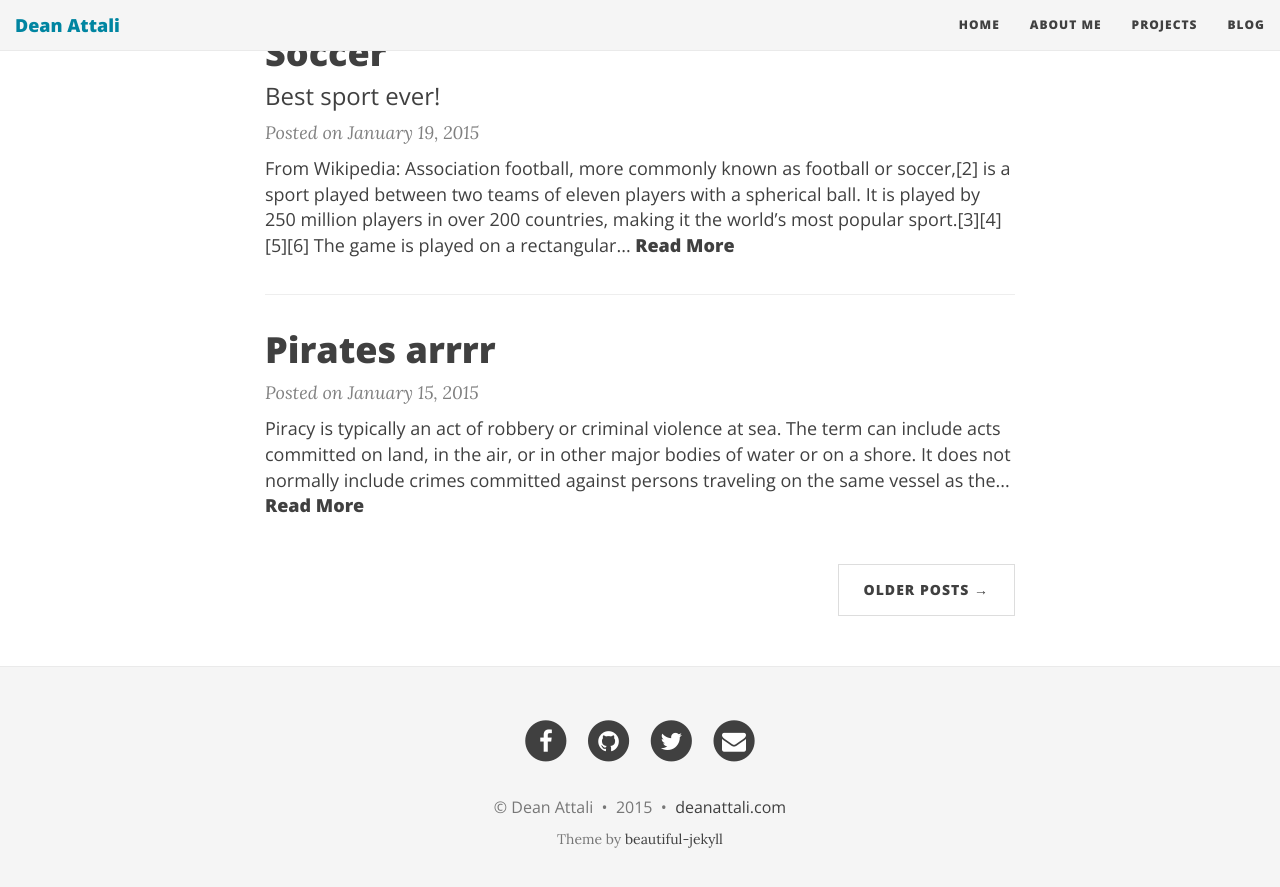
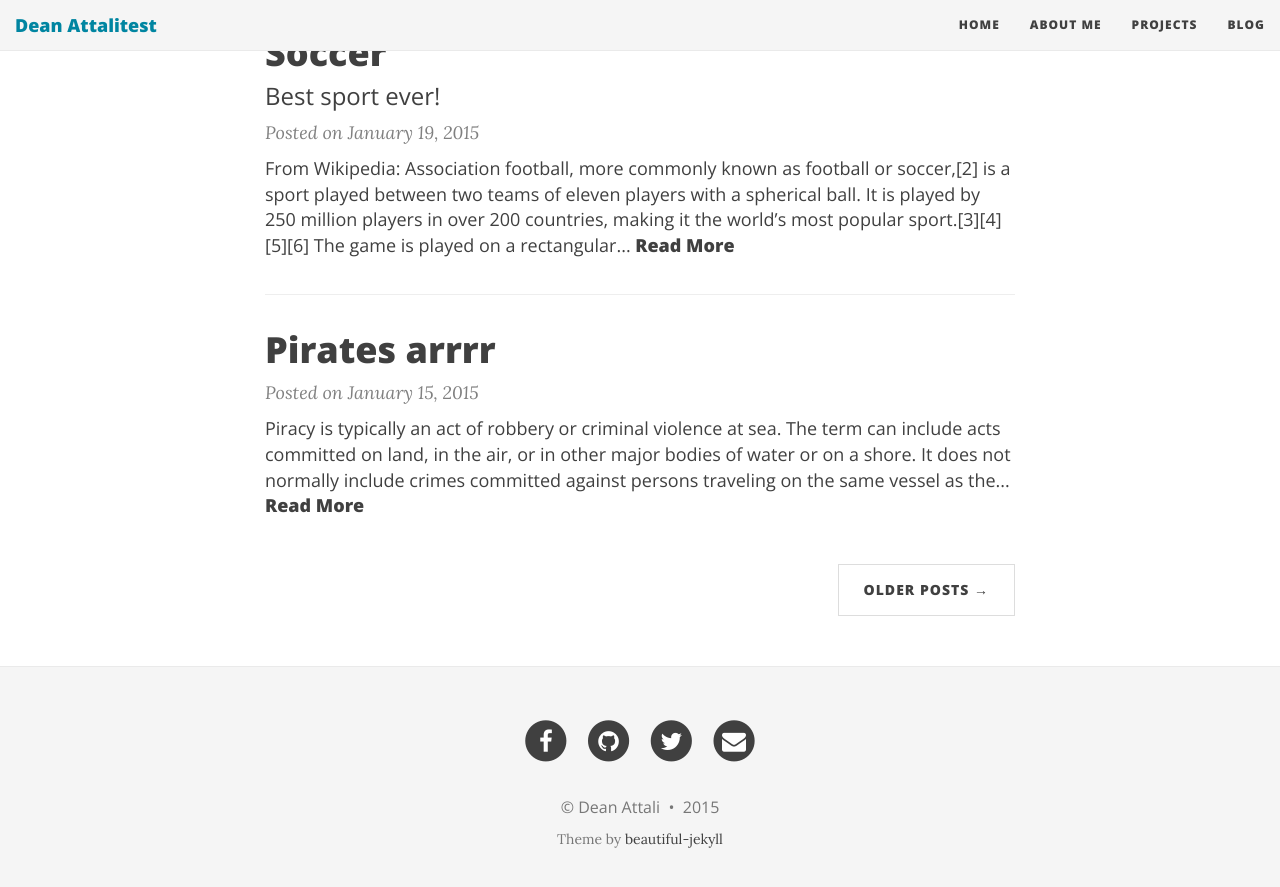
Before and after one commit to daattali/daattali.github.io, a Jekyll site: the page built from index.html, in a window 1280 px wide and 900 px high, scrolled down 1103 px. Shown: the top 887 px of the window. Built offline with Jekyll 4.4.1, drawn with Linux system fonts in a browser that asks for light colours; nearby versions of some CDN libraries; Markdown is read by kramdown in place of the engine named in the settings; the list of posts is cut into pages by our own code.

Commit message:
test if config params are respected

```diff
--- a/_config.yml
+++ b/_config.yml
@@ -23,10 +23,10 @@ paginate: 5
 
 # Image to show in the navigation bar - image must be a square (width = height)
 # Remove this parameter if you don't want an image in the navbar
-avatar: "/img/deanimg.jpeg"
+#avatar: "/img/deanimg.jpeg"
 
 # Name of website to show in the navbar
-title: Dean Attali
+title: Dean Attalitest
 
 # List of links in the navigation bar
 navbar-links:
@@ -60,7 +60,7 @@ footer-links-active:
 
 # How to display the link to the website in the footer
 # Remove this if you don't want a link in the footer
-url-pretty: "deanattali.com"
+#url-pretty: "deanattali.com"
 
 # --- Misc --- #
 
```
